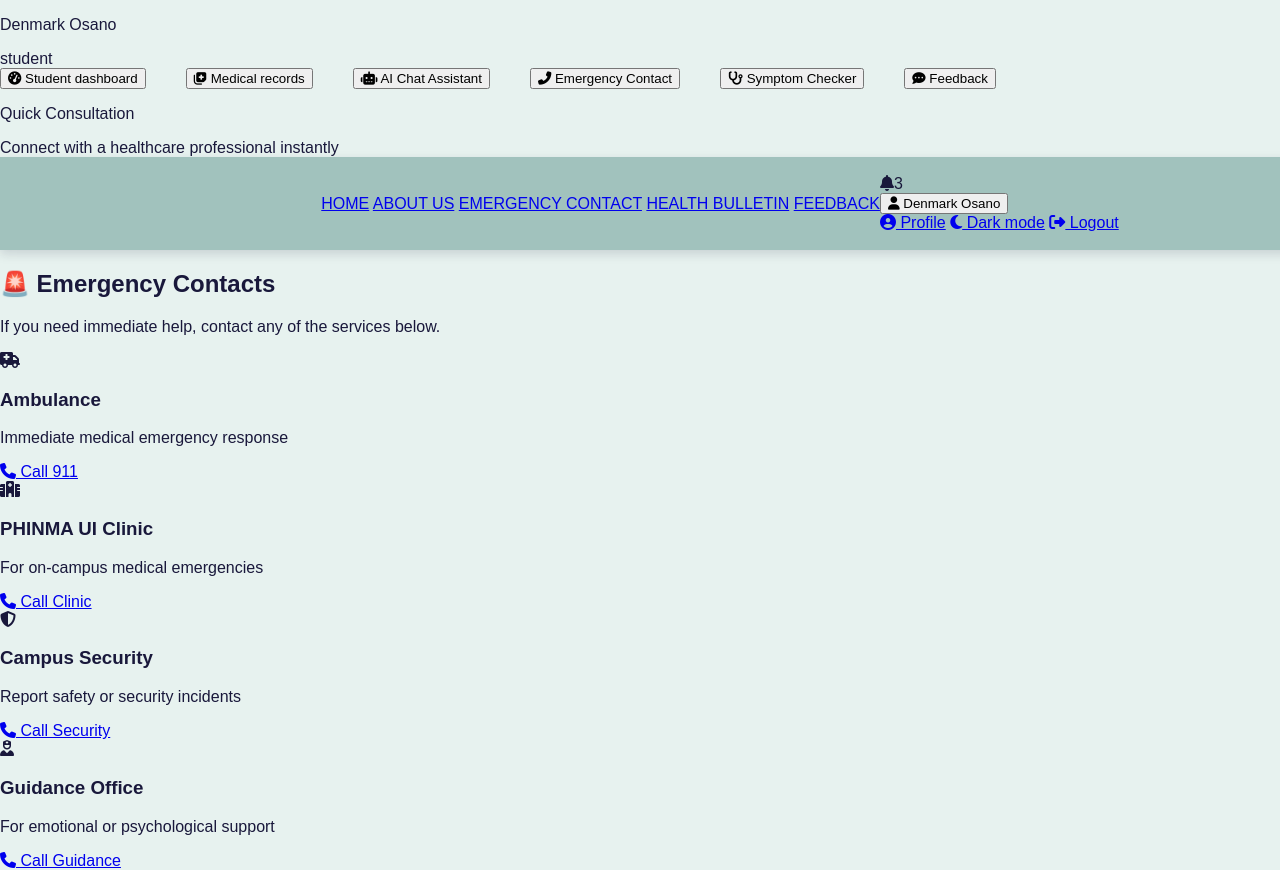
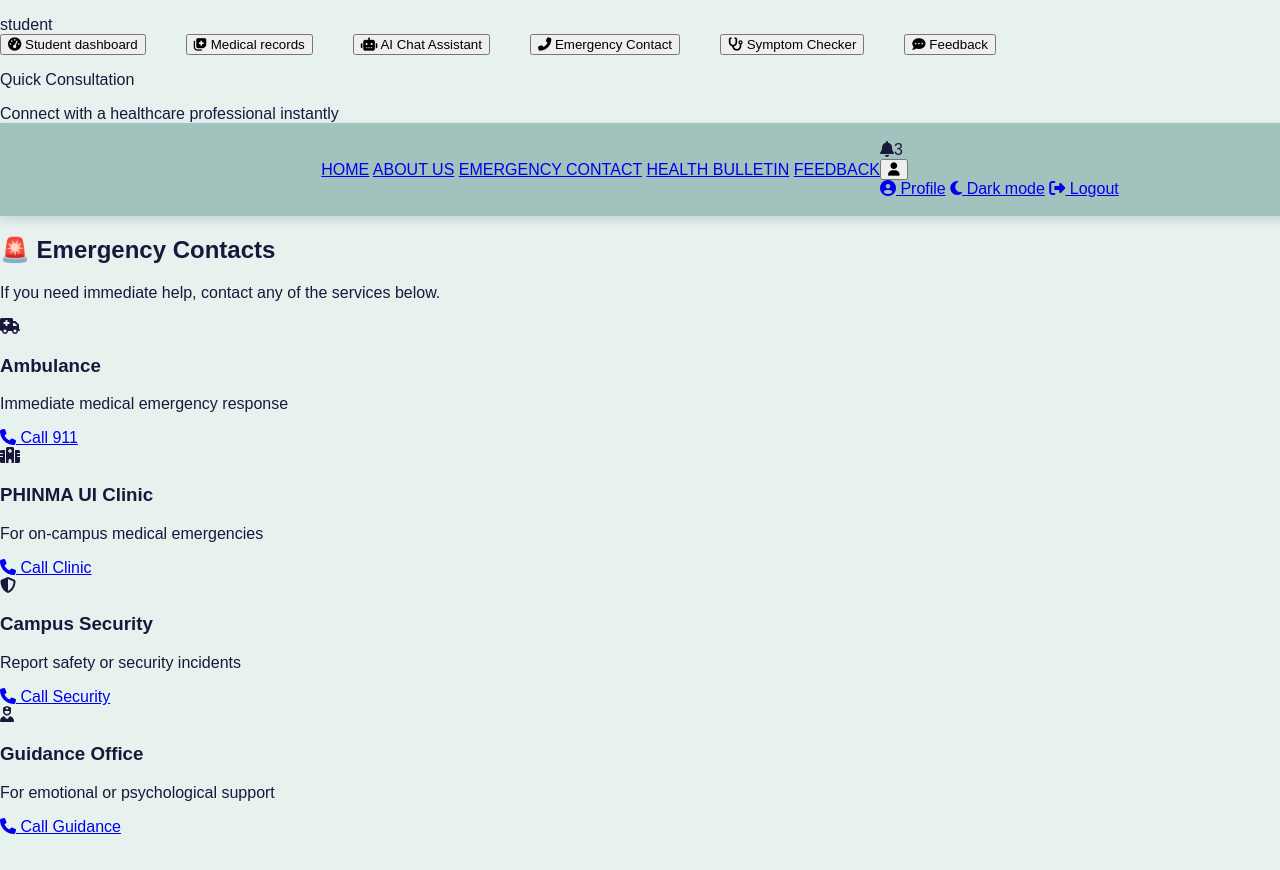
Before and after one commit to Khai16/MINI-CAPSTONE, a Flask app: page /emergency in a window 1280 px wide; the page is wider, and only the part inside the window is pictured. After the commit the page ends 834 px from the top of that part, so only its background shows below. Run offline with Flask 3, Linux system fonts and the light colour scheme.

Commit message:
emergency.html

```diff
--- a/miniCapstone/templates/emergency.html
+++ b/miniCapstone/templates/emergency.html
@@ -6,7 +6,7 @@
   <title>Emergency Contact | PHINMA UI iCare</title>
   <link rel="stylesheet" href="https://cdnjs.cloudflare.com/ajax/libs/font-awesome/6.4.0/css/all.min.css">
   <link rel="stylesheet" href="dashboard.css" />
-  <link rel="stylesheet" href="emergency.css" />
+  <link rel="stylesheet" href="{{ url_for('static', filename='css/emergency.css') }}">
 </head>
 <body>
   <div class="container">
@@ -15,7 +15,7 @@
     <aside class="sidebar">
       <div class="profile-card">
         <div class="profile-img"></div>
-        <p class="name">Denmark Osano</p>
+        <p class="name"></p>
         <span class="role">student</span>
       </div>
       <nav class="menu">
@@ -45,7 +45,7 @@
         <div class="nav-right">
           <i class="fas fa-bell"></i><span class="notif-count">3</span>
           <div class="profile-dropdown">
-            <button class="dropdown-toggle"><i class="fas fa-user"></i> Denmark Osano</button>
+            <button class="dropdown-toggle"><i class="fas fa-user"></i></button>
             <div class="dropdown-menu">
               <a href="#"><i class="fas fa-user-circle"></i> Profile</a>
               <a href="#"><i class="fas fa-moon"></i> Dark mode</a>
```
